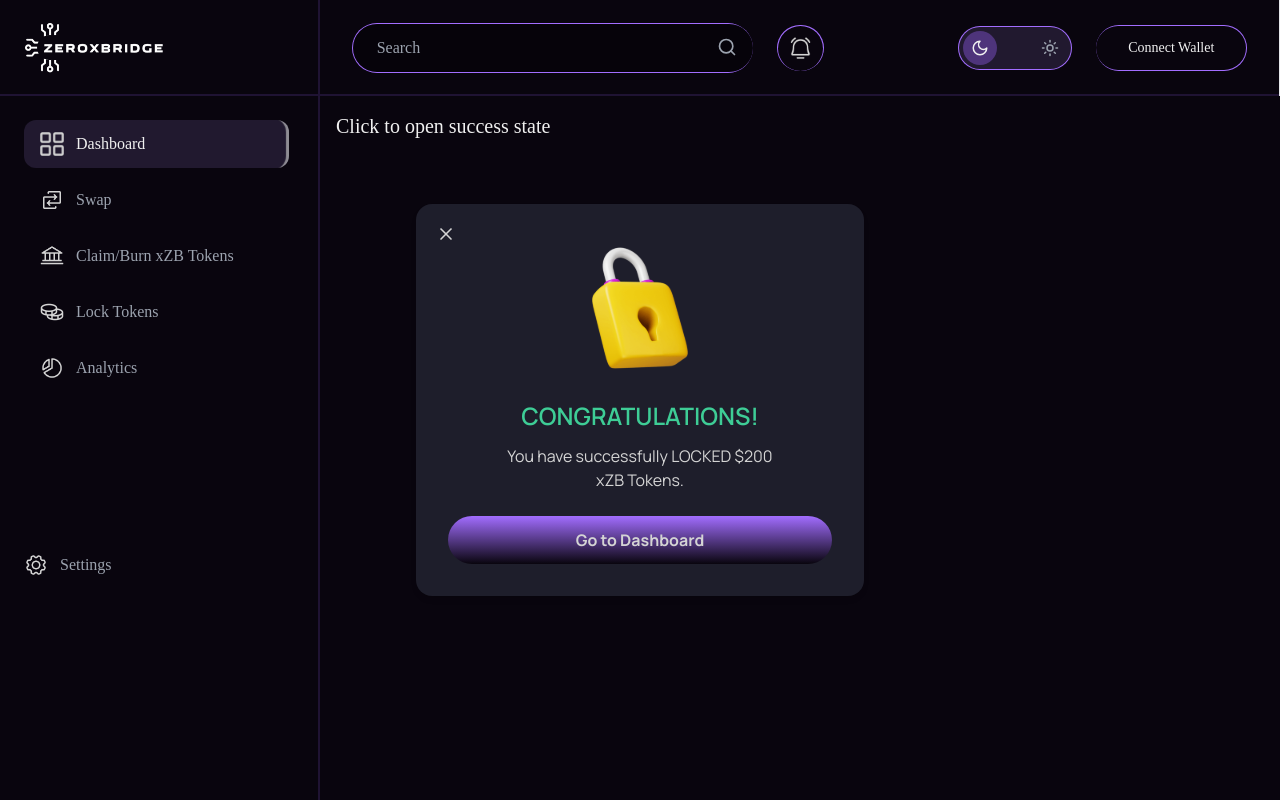
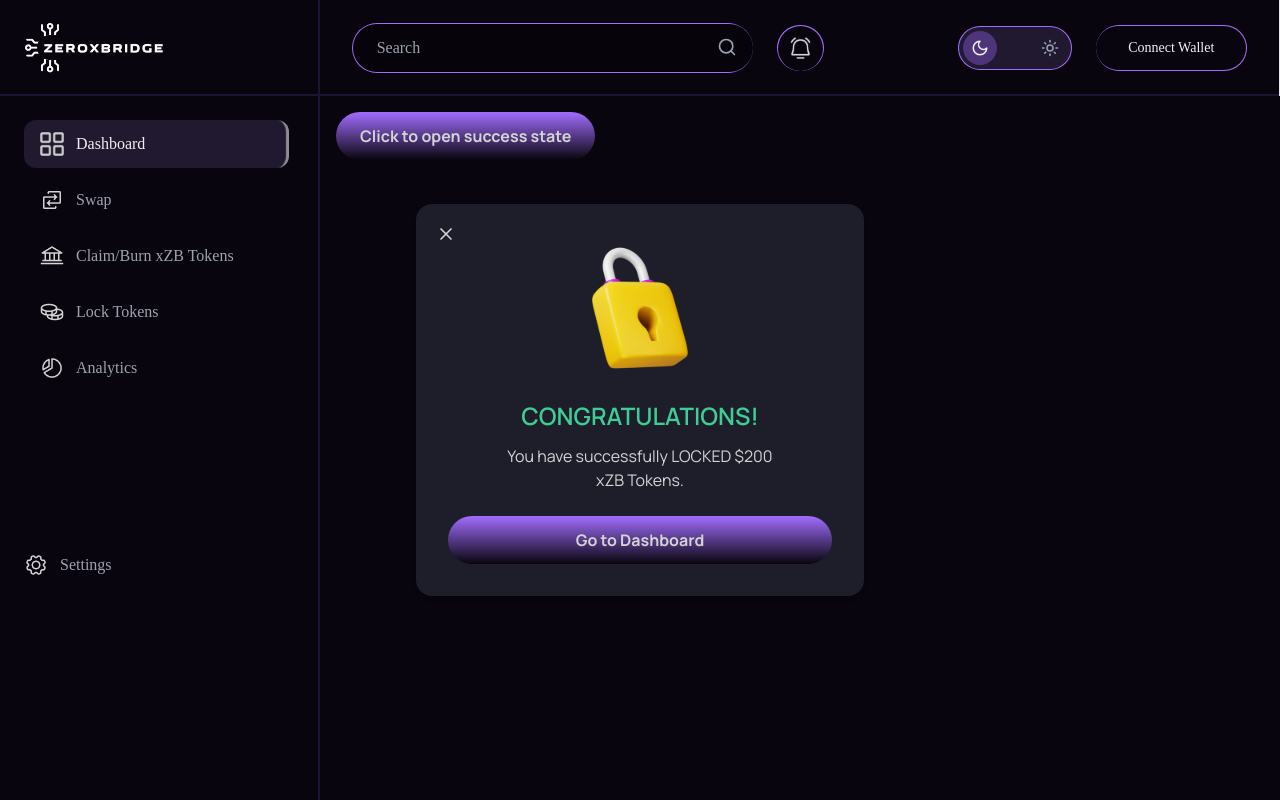
Before and after one commit to stephanniegb/ZeroXBridge_Frontend, a Next.js app: page /Sidebar in a window 1280 px wide. Built offline with nearby package versions, Linux system fonts and the light colour scheme.

Commit message:
Feat: Implement Light mode for all Success state components

```diff
--- a/app/Sidebar/page.tsx
+++ b/app/Sidebar/page.tsx
@@ -24,7 +24,7 @@ export default function Home() {
                         icon={<AnimatedIcon iconType='lock' />}
                     />
                     {/* this button is used to test the light and dark by opening the success modal since, the navbar is displayed in this component as in the figma file */}
-                    <button onClick={() => setOpen(!open)} className={`${isDarkMode ? "text-white ":"text-[#09050e]"} text-xl p-4 rounded-md text-white`}>
+                    <button onClick={() => setOpen(!open)} className="font-manrope w-[1/4] py-3 px-6 text-center bg-gradient-to-b text-base from-[#A26DFF] to-[#09050E] hover:bg-opacity-90 rounded-full font-bold text-[#D4D4D4] transition-all m-4">
                         Click to open success state
                     </button>
                 </main>
```
